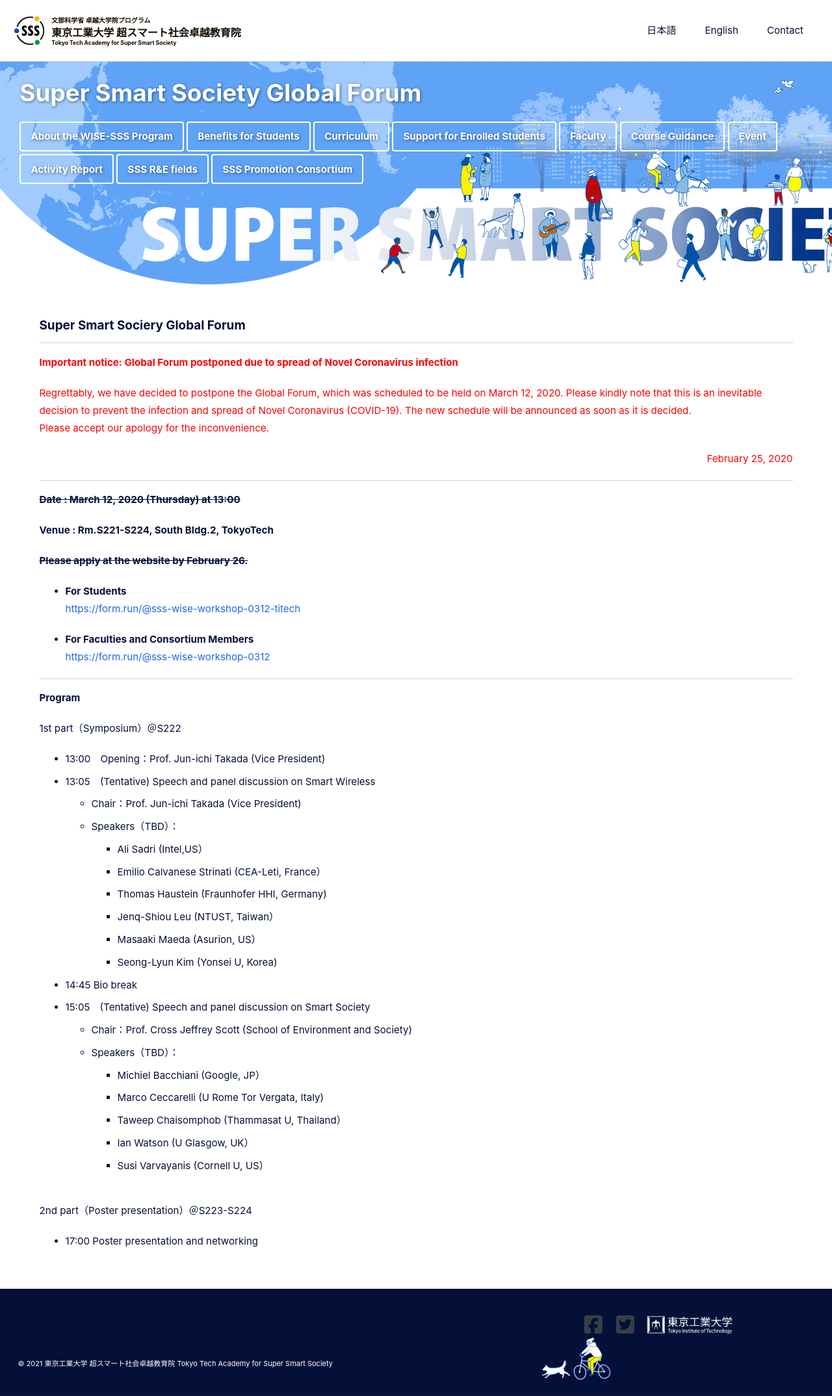
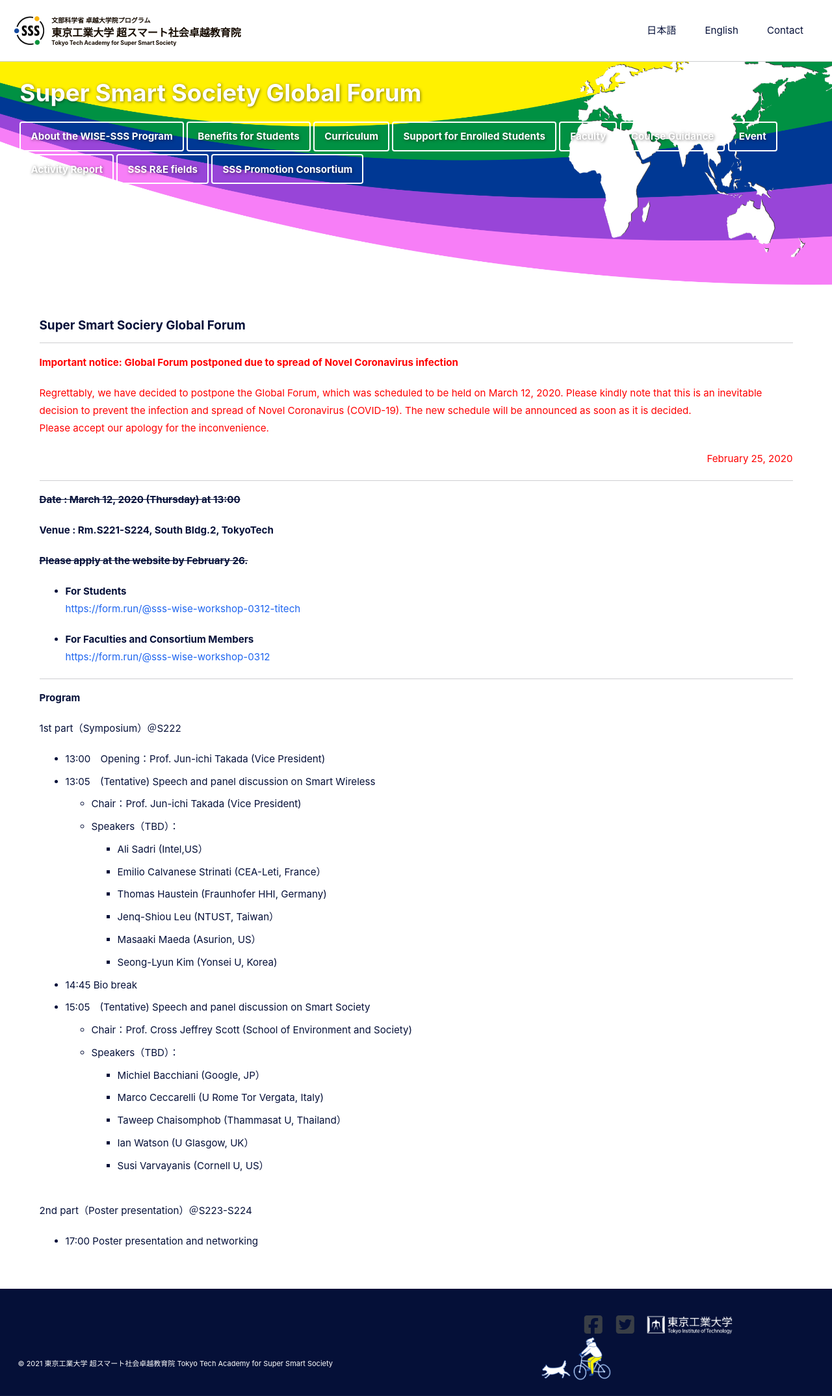
Before and after one commit to fl1d/w0ex.github.io, a Jekyll site: the page built from _pages/global_forum_en.md, in a window 1280 px wide. Shown: the whole page at 65% size. Built offline with Jekyll 4.4.1, drawn with Linux system fonts in a browser that asks for light colours; cached includes are drawn as plain includes; nearby versions of some CDN libraries.

Commit message:
Update global_forum_en.md

```diff
--- a/_pages/global_forum_en.md
+++ b/_pages/global_forum_en.md
@@ -5,7 +5,7 @@
 author_profile: false
 header:
   overlay_color: "#000"
-  overlay_image: /assets/images/header_winter.png
+  overlay_image: /assets/images/header_global-forum.png
   actions:
   - label: "About the WISE-SSS Program"
     url: "/what-is-sss_en/"
```
